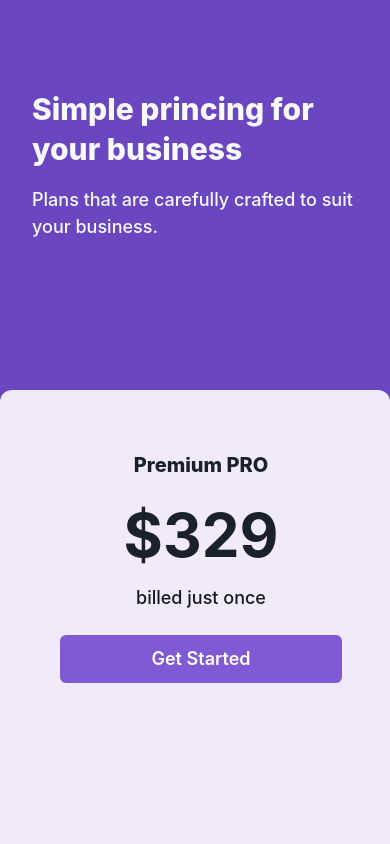
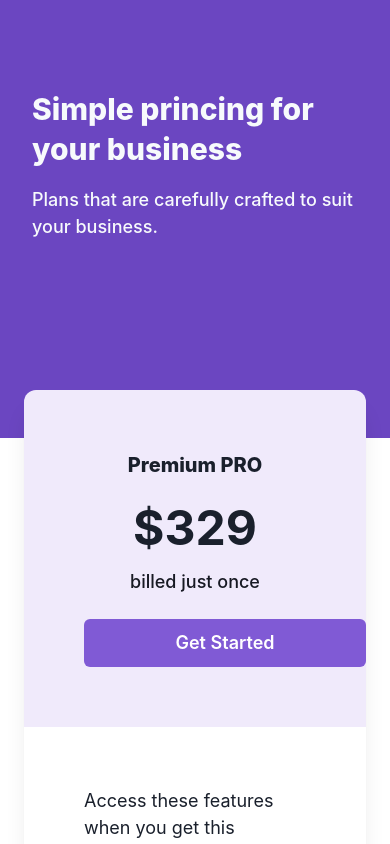
Before and after one commit to rpalaciosg/chakra-ui-begin, a React (Vite) app: page / in a window 390 px wide. Shown: the top 844 px of the page. Built offline with nearby package versions, Linux system fonts and the light colour scheme.

Commit message:
feat(Princing): refactorize ui to responsive

```diff
--- a/src/components/Pricing.tsx
+++ b/src/components/Pricing.tsx
@@ -4,15 +4,16 @@ import { CheckIcon } from '../icons/Icons';
 export const ListItem = (props: StackProps) => {
   const { children, ...rest } = props;
   return(
-    <HStack as="li" spacing="5" {...rest}>
+    <HStack as="li" spacing="5" {...rest} alignItems='start'>
       <Icon as={CheckIcon} w="22px" h="22px" />
-      <Text>{children}</Text>
+      <Text textAlign={["left","left","center"]}>{children}</Text>
     </HStack>
   )
 }
 
 export function Princing() {
   return(
+    <Box mx="6">
     <Box maxW="994px" margin="auto" mt="-40"
       borderRadius="xl"
       overflow="hidden"
@@ -20,12 +21,12 @@ export function Princing() {
       textAlign="center"
       as = "section"
     >
-      <Flex>
+      <Flex direction={["column","column", "row"]}>
         <Box bg="#F0EAFB" p="60px">
           <Text fontSize="xl" fontWeight="extrabold">
             Premium PRO
           </Text>
-          <Heading as="h3" fontSize="60px" mt="4">
+          <Heading as="h3" fontSize={["5xl","5xl","6xl"]} mt="4">
             $329
           </Heading>
           <Text color="gray.900" fontSize="lg" fontWeight="medium"
@@ -46,5 +47,6 @@ export function Princing() {
         </Box>
       </Flex>
     </Box>
+    </Box>
   );
 }
```
Also changed, not shown: 1 other file (tests, documents, lock files or other folders).
